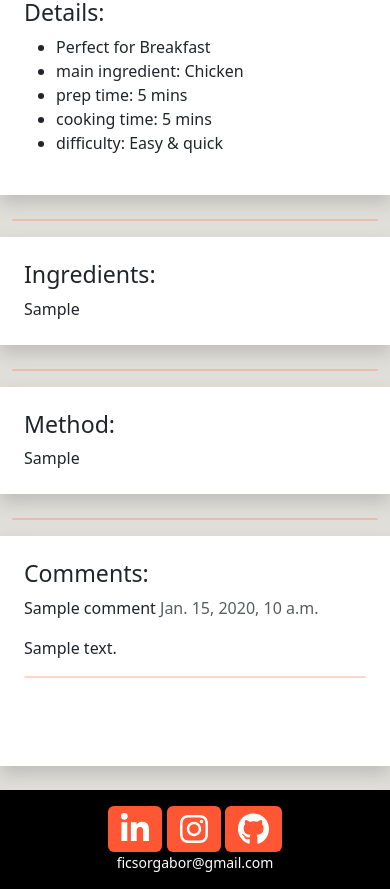
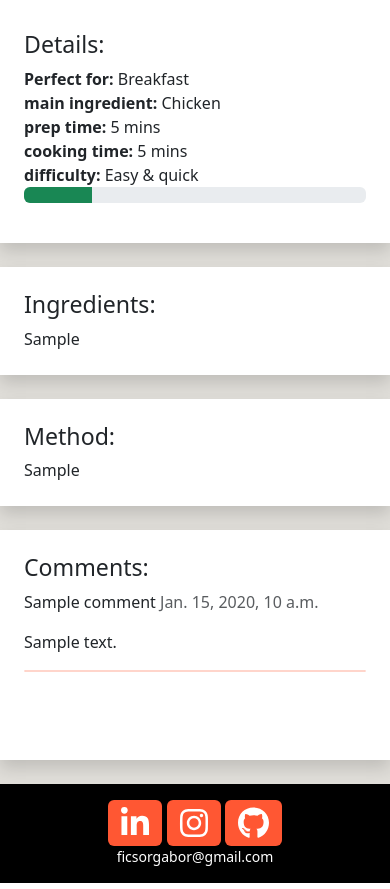
Before and after one commit to GaborFicsor/steezy-spatula, a Django app: a page that uses templates/recipe_detail.html in a window 390 px wide. Shown: the part 618-1507 px from the top of the page. Run offline with Django 3.2, Linux system fonts and the light colour scheme; tables that the repository leaves empty hold one stand-in row (values such as "Sample post"); some libraries are stand-ins or nearby versions; some web fonts are replaced.

Commit message:
Finish styling and refactoring recipe_detail.html

```diff
--- a/recipes/views.py
+++ b/recipes/views.py
@@ -48,11 +48,14 @@ class RecipeDetail(generic.DetailView):
         context["comments"] = self.object.comments.filter(approved=True).order_by("created_on")
         context["commented"] = False
         context["comment_form"] = CommentForm()
+        context["date_added"] = self.object.created_on.strftime('%B %d, %Y')
         if self.object.likes.filter(id=self.request.user.id).exists():
             context["liked"] = True
         if self.object.saves.filter(id=self.request.user.id).exists():
             context["saved"] = True
         return context
+
+
 
     def post(self, request, slug, *args, **kwargs):
         self.object = self.get_object()
--- a/static/css/steezy.css
+++ b/static/css/steezy.css
@@ -11,7 +11,6 @@ body{
 textarea {
     resize: none;
 }
-
 
 hr {
     border: 1px solid #FF5733;
--- a/templates/recipe_detail.html
+++ b/templates/recipe_detail.html
@@ -12,7 +12,8 @@
             <!-- display the name, author and the date of creation of the current recipe -->
             <div class="col-12 my-5">
                 <h1 class="cursive">{{ recipe.recipe_name }}</h1>
-                <h5>{{ recipe.author }}, {{ recipe.created_on }}</h5>
+                <h5>added by: {{ recipe.author }}</h5>
+                <h5>{{ date_added }}</h5>
             </div>
         </div>
     </div>
@@ -43,7 +44,7 @@
             {% if user == recipe.author %}
             <button class="btn big">
                 <a href="{% url 'update_recipe' recipe.slug %}">
-                    <i class="fa-solid fa-pencil"></i>
+                    <i class="text-decoration-none fa-solid fa-pencil"></i>
                 </a>
             </button>
             <button class="btn big">
@@ -71,20 +72,50 @@
             </div>
 
             <!-- recipe details -->
-            <div class="col-12 col-md-5 col-lg-6 p-4">
+            <div class="col-12 col-md-5 col-lg-8 p-4">
                 <h3>Details:</h3>
-                <ul>
-                    <li>Perfect for {{ recipe.get_type_display }}</li>
-                    <li>main ingredient: {{ recipe.get_main_ingredient_display }}</li>
-                    <li>prep time: {{ recipe.get_prep_time_display }}</li>
-                    <li>cooking time: {{ recipe.get_cooking_time_display }}</li>
-                    <li>difficulty: {{ recipe.get_difficulty_display }}</li>
+                <ul class="list-unstyled">
+                    <li>
+                        <b>
+                            Perfect for:
+                        </b> {{ recipe.get_type_display }}
+                    </li>
+                    <li>
+                        <b>
+                            main ingredient:
+                        </b>
+                        {{ recipe.get_main_ingredient_display }}
+                    </li>
+                    <li>
+                        <b>
+                            prep time:
+                        </b>
+                        {{ recipe.get_prep_time_display }}
+                    </li>
+                    <li>
+                        <b>
+                            cooking time:
+                        </b>
+                        {{ recipe.get_cooking_time_display }}
+                    </li>
+                    <li>
+                        <b>
+                            difficulty:
+                        </b>
+                        {{ recipe.get_difficulty_display }}
+                    </li>
+                    <li>
+                        <div class="progress">
+                            <div class="progress-bar bg-success" role="progressbar"
+                                style="width: {{ recipe.difficulty }}%;" aria-valuenow="{{ recipe.difficulty }}"
+                                aria-valuemin="0" aria-valuemax="100"></div>
+                        </div>
+                    </li>
                 </ul>
             </div>
         </div>
         <!-- first row end -->
 
-        <hr>
 
         <!-- second row start / recipe ingredients -->
         <div class="row white shadow mb-4">
@@ -96,7 +127,6 @@
         </div>
         <!-- second row end  -->
 
-        <hr>
 
         <!-- third row start / recipe method -->
         <div class="row white shadow mb-4">
@@ -108,7 +138,6 @@
         </div>
         <!-- third row end -->
 
-        <hr>
 
         <!-- comment section start -->
         <div class="row white shadow mb-4">
```
